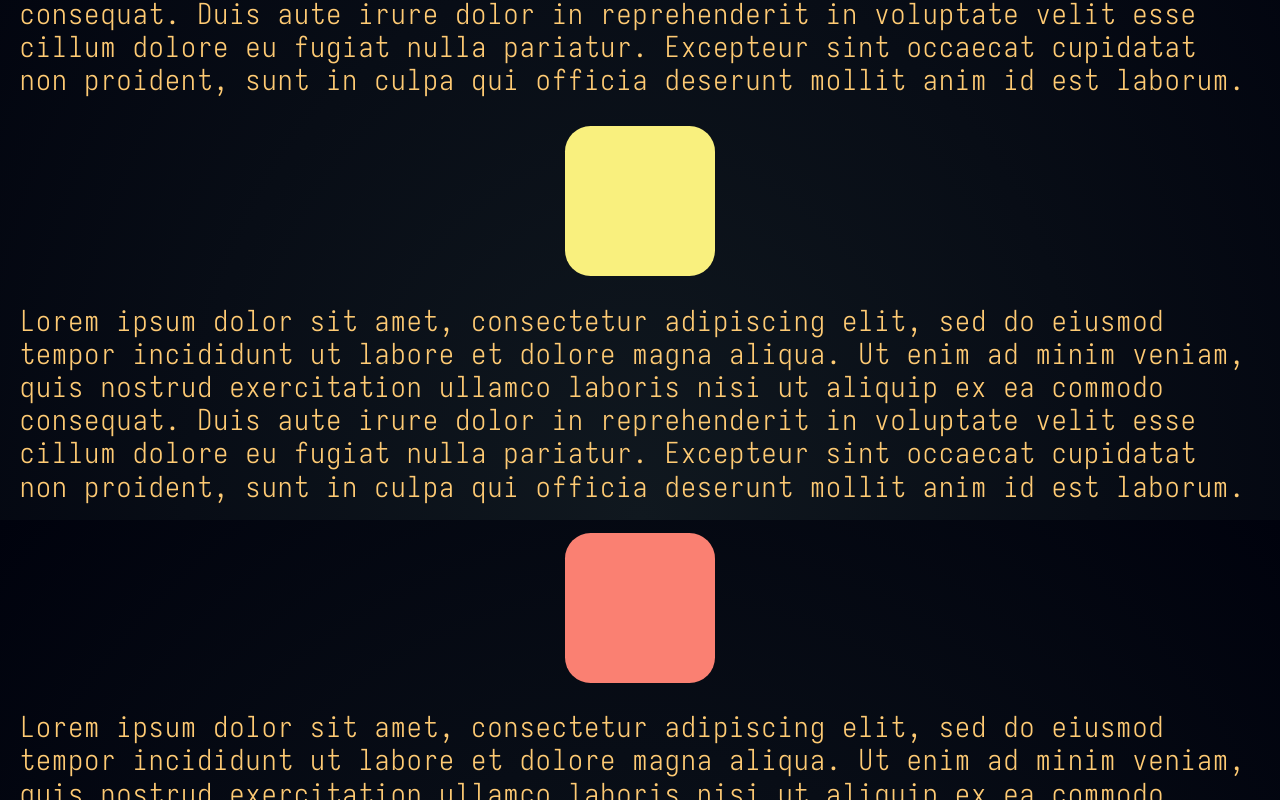
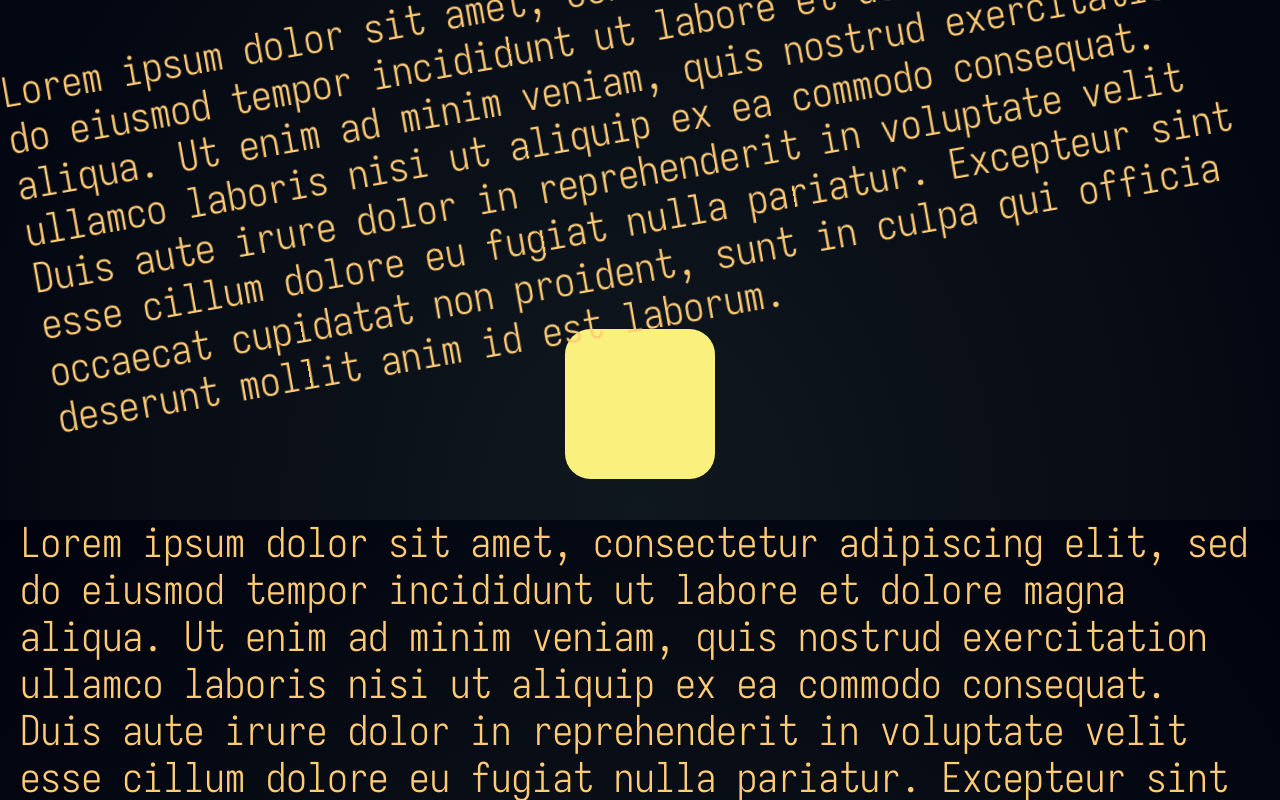
Before and after one commit to wildanazz/code-zero, a React (Create React App) app in the folder client/: page / in a window 1280 px wide. Shown: the part 1080-1880 px from the top of the page. Built offline with nearby package versions, Linux system fonts and the light colour scheme; a web font is replaced by a local one.

Commit message:
Fixed styles

```diff
--- a/client/src/components/Home/Home.tsx
+++ b/client/src/components/Home/Home.tsx
@@ -1,8 +1,6 @@
-import { useEffect } from 'react';
 import styled from 'styled-components';
 import { motion } from 'framer-motion';
 import { useInView } from 'react-intersection-observer';
-import TextScramble from './TextScramble.js';
 
 const StyledHome = styled(motion.div)`
   position: relative;
@@ -48,11 +46,8 @@ const StyledHeaderTitleContainer = styled(motion.div)`
 
 const StyledHeaderTitle = styled.p`
   transform: none;
-  font-size: 7.5em;
-  color: #ffcb74;
+  font-size: 8rem;
   font-family: bungee, sans-serif;
-  font-weight: 800;
-  font-style: normal;
 `;
 
 const StyledContent = styled(motion.div)`
@@ -62,23 +57,8 @@ const StyledContent = styled(motion.div)`
 
 const StyledParagraph = styled(motion.p)`
   color: #ffcb74;
-  font-size: 1.125em;
-  letter-spacing: 0.06em;
+  font-size: 1.6em;
 `;
-
-function scrambleText(): void {
-  const phrases = ['Think', 'outside', 'the circle.', 'CODEZERO'];
-  const el = document.querySelector('.title');
-  const fx = new TextScramble(el);
-  let counter = 0;
-  const next = (): void => {
-    fx.setText(phrases[counter]).then(() => {
-      setTimeout(next, 3 * 1000);
-    });
-    counter = (counter + 1) % phrases.length;
-  };
-  next();
-}
 
 const variants = {
   visible: {
@@ -93,18 +73,34 @@ const variants = {
   },
 };
 
+const cardVariants = {
+  offscreen: {
+    y: 300,
+  },
+  onscreen: {
+    y: 50,
+    rotate: -10,
+    transition: {
+      type: 'spring',
+      bounce: 0.4,
+      duration: 0.8,
+    },
+  },
+};
+
 function Home(): JSX.Element {
   const [ref, inView] = useInView({
     threshold: 0.5,
     triggerOnce: false,
   });
 
-  useEffect(() => {
-    scrambleText();
-  }, []);
-
   return (
-    <StyledHome>
+    <StyledHome
+      initial={{ opacity: 0 }}
+      animate={{ opacity: 1 }}
+      transition={{ duration: 1.2 }}
+      exit={{ opacity: 0 }}
+    >
       <StyledContainer>
         <StyledHeader
           animate={inView ? 'visible' : 'hidden'}
@@ -116,10 +112,14 @@ function Home(): JSX.Element {
           ref={ref}
         >
           <StyledHeaderTitleContainer>
-            <StyledHeaderTitle className="title" />
+            <StyledHeaderTitle>CODEZERO</StyledHeaderTitle>
           </StyledHeaderTitleContainer>
         </StyledHeader>
-        <StyledContent>
+        <StyledContent
+          viewport={{ once: false, amount: 0.2 }}
+          initial="offscreen"
+          whileInView="onscreen"
+        >
           <motion.div
             style={{
               width: '150px',
@@ -130,45 +130,7 @@ function Home(): JSX.Element {
               marginRight: 'auto',
             }}
           />
-          <StyledParagraph>
-            Lorem ipsum dolor sit amet, consectetur adipiscing elit, sed do
-            eiusmod tempor incididunt ut labore et dolore magna aliqua. Ut enim
-            ad minim veniam, quis nostrud exercitation ullamco laboris nisi ut
-            aliquip ex ea commodo consequat. Duis aute irure dolor in
-            reprehenderit in voluptate velit esse cillum dolore eu fugiat nulla
-            pariatur. Excepteur sint occaecat cupidatat non proident, sunt in
-            culpa qui officia deserunt mollit anim id est laborum.
-          </StyledParagraph>
-          <motion.div
-            style={{
-              width: '150px',
-              height: '150px',
-              borderRadius: '1em',
-              backgroundColor: '#f9f07e',
-              marginLeft: 'auto',
-              marginRight: 'auto',
-            }}
-          />
-          <StyledParagraph>
-            Lorem ipsum dolor sit amet, consectetur adipiscing elit, sed do
-            eiusmod tempor incididunt ut labore et dolore magna aliqua. Ut enim
-            ad minim veniam, quis nostrud exercitation ullamco laboris nisi ut
-            aliquip ex ea commodo consequat. Duis aute irure dolor in
-            reprehenderit in voluptate velit esse cillum dolore eu fugiat nulla
-            pariatur. Excepteur sint occaecat cupidatat non proident, sunt in
-            culpa qui officia deserunt mollit anim id est laborum.
-          </StyledParagraph>
-          <motion.div
-            style={{
-              width: '150px',
-              height: '150px',
-              borderRadius: '1em',
-              backgroundColor: 'salmon',
-              marginLeft: 'auto',
-              marginRight: 'auto',
-            }}
-          />
-          <StyledParagraph>
+          <StyledParagraph variants={cardVariants}>
             Lorem ipsum dolor sit amet, consectetur adipiscing elit, sed do
             eiusmod tempor incididunt ut labore et dolore magna aliqua. Ut enim
             ad minim veniam, quis nostrud exercitation ullamco laboris nisi ut
--- a/client/src/components/Home/TextScramble.js
+++ /dev/null
@@ -1,60 +0,0 @@
-/* eslint-disable */
-// ——————————————————————————————————————————————————
-// TextScramble
-// ——————————————————————————————————————————————————
-
-class TextScramble {
-  constructor(el) {
-    this.el = el;
-    this.chars = 'qwertyuiopasdfghjklzxcvbnm';
-    this.update = this.update.bind(this);
-  }
-  setText(newText) {
-    const oldText = this.el.innerText;
-    const length = Math.max(oldText.length, newText.length);
-    const promise = new Promise((resolve) => (this.resolve = resolve));
-    this.queue = [];
-    for (let i = 0; i < length; i++) {
-      const from = oldText[i] || '';
-      const to = newText[i] || '';
-      const start = Math.floor(Math.random() * 40);
-      const end = start + Math.floor(Math.random() * 40);
-      this.queue.push({ from, to, start, end });
-    }
-    cancelAnimationFrame(this.frameRequest);
-    this.frame = 0;
-    this.update();
-    return promise;
-  }
-  update() {
-    let output = '';
-    let complete = 0;
-    for (let i = 0, n = this.queue.length; i < n; i++) {
-      let { from, to, start, end, char } = this.queue[i];
-      if (this.frame >= end) {
-        complete++;
-        output += to;
-      } else if (this.frame >= start) {
-        if (!char || Math.random() < 0.28) {
-          char = this.randomChar();
-          this.queue[i].char = char;
-        }
-        output += `<span>${char}</span>`;
-      } else {
-        output += from;
-      }
-    }
-    this.el.innerHTML = output;
-    if (complete === this.queue.length) {
-      this.resolve();
-    } else {
-      this.frameRequest = requestAnimationFrame(this.update);
-      this.frame++;
-    }
-  }
-  randomChar() {
-    return this.chars[Math.floor(Math.random() * this.chars.length)];
-  }
-}
-
-export default TextScramble;
```
